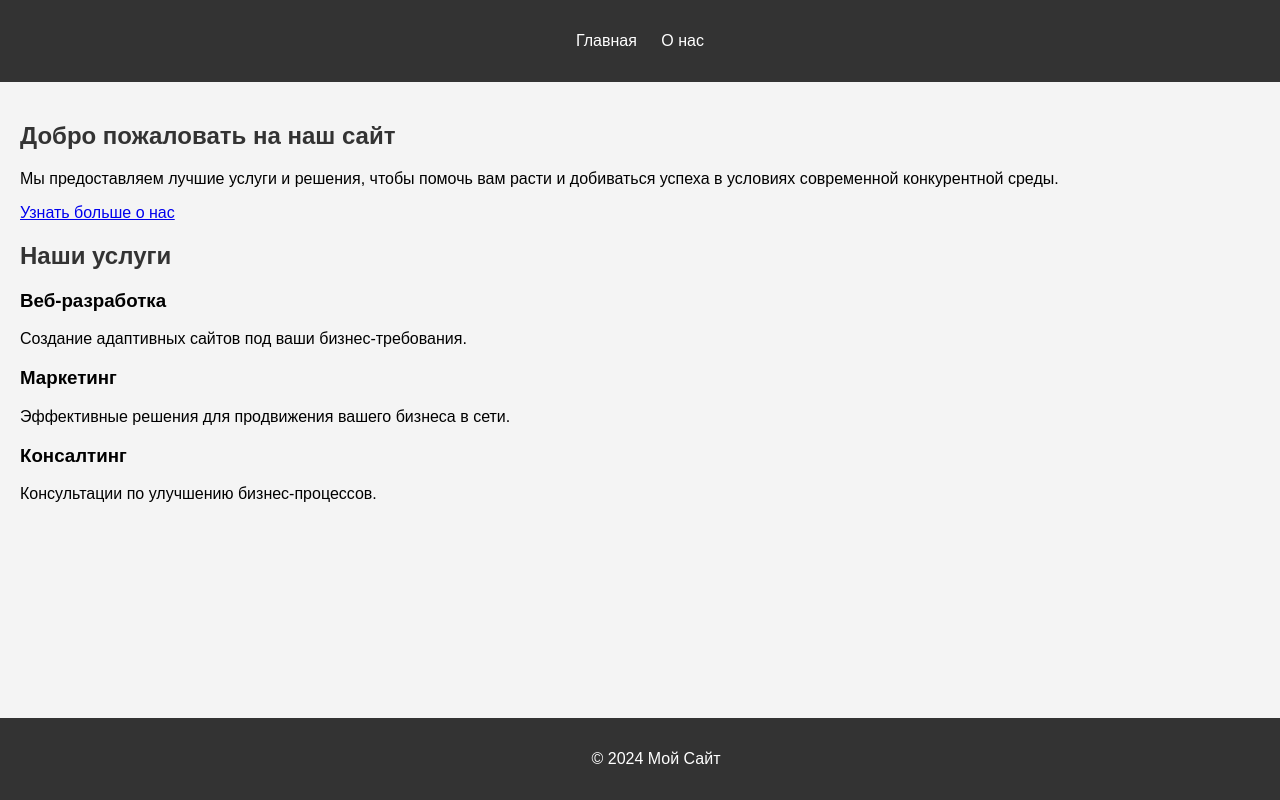
After one commit to VLeo1966/Lean_Flask_Jinja, a Flask app: page / in a window 1280 px wide. The commit adds this page. Run offline with Flask 3, Linux system fonts and the light colour scheme.

Commit message:
create dz

```diff
--- /dev/null
+++ b/static/styles.css
@@ -0,0 +1,46 @@
+body {
+    font-family: Arial, sans-serif;
+    margin: 0;
+    padding: 0;
+    background-color: #f4f4f4;
+}
+
+header {
+    background-color: #333;
+    color: white;
+    padding: 1rem;
+    text-align: center;
+}
+
+header ul {
+    list-style: none;
+    padding: 0;
+}
+
+header ul li {
+    display: inline;
+    margin: 0 10px;
+}
+
+header ul li a {
+    color: white;
+    text-decoration: none;
+}
+
+main {
+    padding: 20px;
+}
+
+h1, h2 {
+    color: #333;
+}
+
+footer {
+    background-color: #333;
+    color: white;
+    text-align: center;
+    padding: 1rem;
+    position: fixed;
+    width: 100%;
+    bottom: 0;
+}
--- a/base.html
+++ b/templates/base.html
@@ -1,29 +1,29 @@
 <!DOCTYPE html>
-<html lang="en">
+<html lang="ru">
 <head>
     <meta charset="UTF-8">
     <meta name="viewport" content="width=device-width, initial-scale=1.0">
-    <title>{% block title %}My Website{% endblock %}</title>
+    <title>{% block title %}Мой Сайт{% endblock %}</title>
     <link rel="stylesheet" href="{{ url_for('static', filename='styles.css') }}">
 </head>
 <body>
     <header>
         <nav>
             <ul>
-                <li><a href="{{ url_for('home') }}">Home</a></li>
-                <li><a href="{{ url_for('about') }}">About</a></li>
+                <li><a href="{{ url_for('home') }}">Главная</a></li>
+                <li><a href="{{ url_for('about') }}">О нас</a></li>
             </ul>
         </nav>
     </header>
 
     <main>
         {% block content %}
-        <!-- Page content will go here -->
+        <!-- Контент страниц будет подставлен сюда -->
         {% endblock %}
     </main>
 
     <footer>
-        <p>&copy; 2024 My Website</p>
+        <p>&copy; 2024 Мой Сайт</p>
     </footer>
 </body>
 </html>
--- /dev/null
+++ b/templates/home.html
@@ -0,0 +1,27 @@
+{% extends 'base.html' %}
+
+{% block title %}Главная{% endblock %}
+
+{% block content %}
+    <section id="intro">
+        <h1>Добро пожаловать на наш сайт</h1>
+        <p>Мы предоставляем лучшие услуги и решения, чтобы помочь вам расти и добиваться успеха в условиях современной конкурентной среды.</p>
+        <a href="{{ url_for('about') }}" class="btn">Узнать больше о нас</a>
+    </section>
+
+    <section id="services">
+        <h2>Наши услуги</h2>
+        <div class="service">
+            <h3>Веб-разработка</h3>
+            <p>Создание адаптивных сайтов под ваши бизнес-требования.</p>
+        </div>
+        <div class="service">
+            <h3>Маркетинг</h3>
+            <p>Эффективные решения для продвижения вашего бизнеса в сети.</p>
+        </div>
+        <div class="service">
+            <h3>Консалтинг</h3>
+            <p>Консультации по улучшению бизнес-процессов.</p>
+        </div>
+    </section>
+{% endblock %}
```
Also changed, not shown: about.html (deleted, +0 -8 lines), home.html (deleted, +0 -8 lines), templates/about.html (added, +22 -0 lines), README.md.
